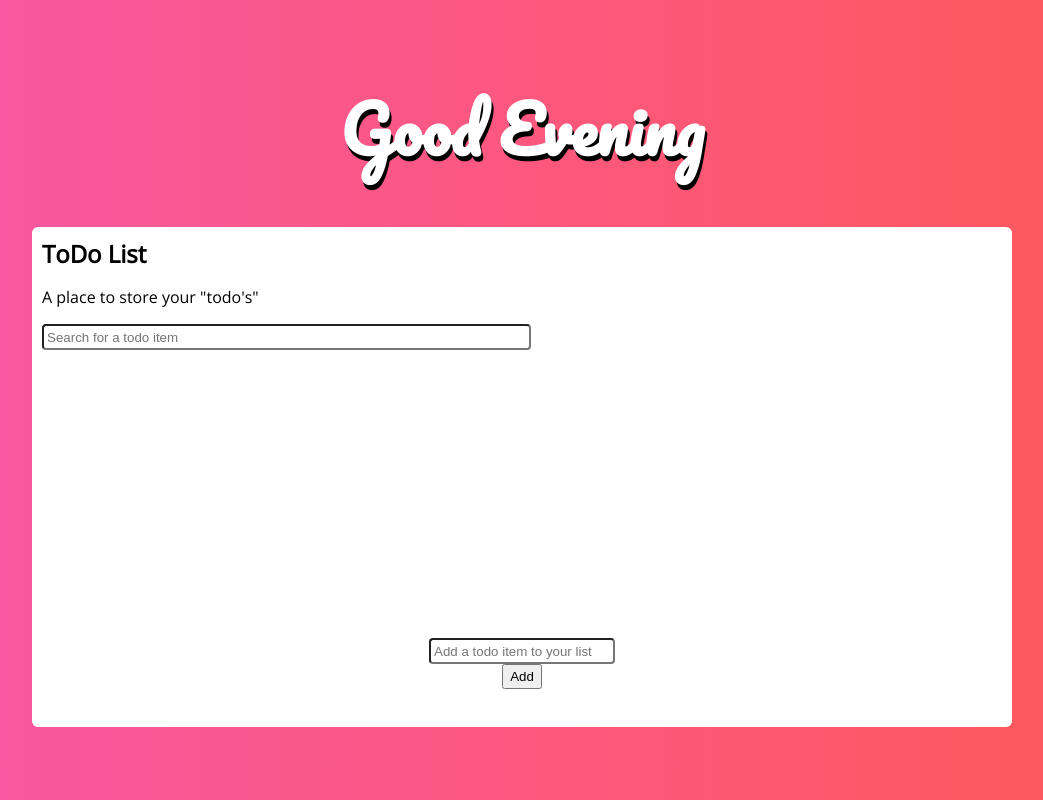
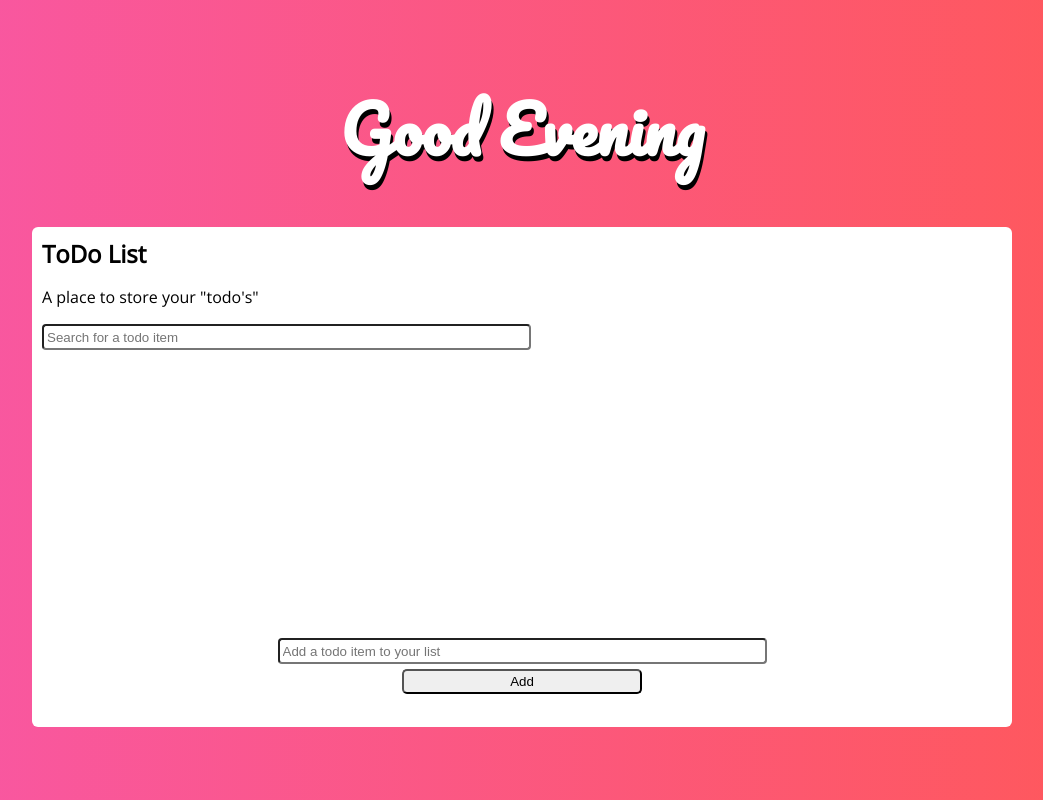
Before and after one commit to cayleatopolski/toDoList, an Angular app: page / in a window 1280 px wide. Shown: the whole page, without its empty margins (118-1161 px from the left). Built offline with nearby package versions, Linux system fonts and the light colour scheme.

Commit message:
CSS modifications

```diff
--- a/src/app/todolist/todolist.component.css
+++ b/src/app/todolist/todolist.component.css
@@ -76,6 +76,13 @@ i {
   align-items: center;
 }
 
+input {
+  width: 50%;
+}
+
 #addButton {
   height: 25px;
+  width: 25%;
+  margin-top: 5px;
+  border-radius: 5px;
 }
```
